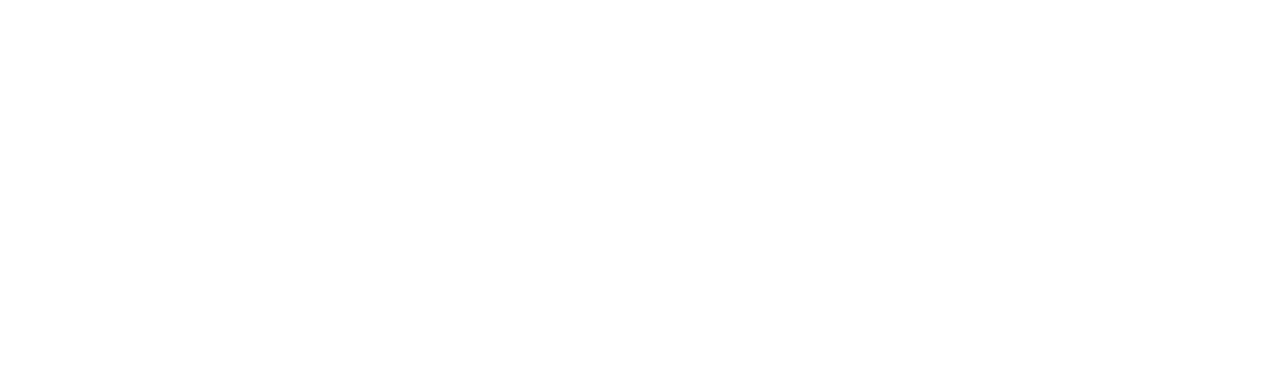
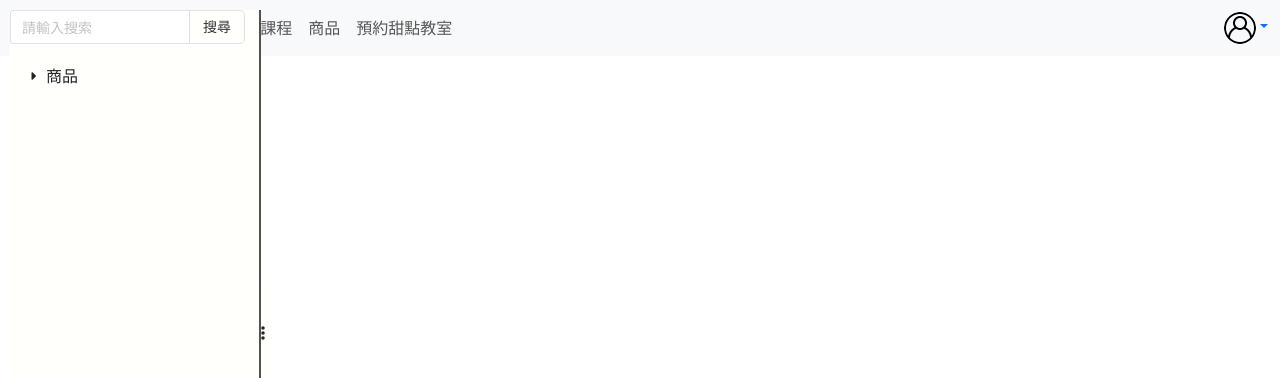
Before and after one commit to HiroLiang/dessertoasis-vue, a Vue app: page /#/demo in a window 1280 px wide. Before the commit this address had no page. Shown: the top 378 px of the page. Built offline with nearby package versions, Linux system fonts and the light colour scheme.

Commit message:
新增組件 side bar

```diff
--- a/src/components/NavBar.vue
+++ b/src/components/NavBar.vue
@@ -62,6 +62,9 @@
                     <li>
                         <router-link to="/mem" class="dropdown-item">會員資料</router-link>
                     </li>
+                    <li>
+                        <router-link to="/demo" class="dropdown-item">Demo</router-link>
+                    </li>
                 </ul>
             </div>
         </div>
--- /dev/null
+++ b/src/components/Standard/ForTree.vue
@@ -0,0 +1,98 @@
+<!--
+    使用方法：
+        傳入值：
+            (1)categoryOptions：查出的分類
+        傳出值：
+            (1)'get-category-id'：選擇到的分類
+ -->
+<script setup>
+import { ref, onMounted } from 'vue';
+import myForTree from './ForTree.vue'
+import { FontAwesomeIcon } from '@fortawesome/vue-fontawesome'
+
+/**定義 emit */
+const emit = defineEmits(['get-category-id'])
+
+/**定義 props */
+const props = defineProps({
+    categoryOptions: {
+        default: [{
+            id: 1,
+            categoryName: '商品',
+            children: [{
+                id: 2,
+                categoryName: '點心',
+                children: [{
+                    id: 3,
+                    categoryName: '蛋糕',
+                }, {
+                    id: 4,
+                    categoryName: '麵包',
+                }]
+            }, {
+                id: 5,
+                categoryName: '工具',
+                children: [{
+                    id: 6,
+                    categoryName: '火箭筒',
+                }, {
+                    id: 7,
+                    categoryName: '步槍',
+                }, {
+                    id: 8,
+                    categoryName: '炸藥',
+                }]
+            }]
+        }]
+    },
+})
+
+/**顯示用資料 */
+const datas = ref([])
+
+/**傳出方法 */
+const getCategoryId = (id) => {
+    emit('get-category-id', id)
+}
+
+/**初始化數據 */
+onMounted(() => {
+    let options = props.categoryOptions.map((option) => {
+        return {
+            id: option.id,
+            categoryName: option.categoryName,
+            children: option.children,
+            show: false
+        }
+    })
+    datas.value = options
+})
+
+</script>
+<template>
+    <ul class="categoryList">
+        <li v-for="category in datas" :key="category.id">
+            <span @click="category.show = !category.show">
+                <font-awesome-icon v-if="!category.show" :icon="['fas', 'caret-right']" size="xs" />
+                <font-awesome-icon v-if="category.show" :icon="['fas', 'caret-down']" size="xs" />
+            </span>
+            <span @click="getCategoryId(category.id)">
+                {{ category.categoryName }}
+            </span>
+            <myForTree v-if="category.children && category.show" :categoryOptions="category.children" />
+        </li>
+    </ul>
+</template>
+<style scoped>
+ul {
+    list-style: none;
+    padding-left: 15px;
+}
+
+ul span {
+    height: 100%;
+    padding-right: 5px;
+    padding-left: 5px;
+    cursor: pointer;
+}
+</style>
--- a/src/components/Standard/Input.vue
+++ b/src/components/Standard/Input.vue
@@ -77,10 +77,10 @@
             <VueDatePicker v-model="searchValue" range />
         </span>
         <span v-else>
-            <n-popselect v-model:value="searchValue" trigger="focus" :options="hintOptions" size="medium" scrollable>
-                <n-input @keypress.enter="getInputValue(searchValue)" v-model:value="searchValue"
-                    :style="{ width: searchSize + 'px' }" :placeholder="myPlaceholder" />
-            </n-popselect>
+            <!-- <n-popselect v-model:value="searchValue" trigger="focus" :options="hintOptions" size="medium" scrollable> -->
+            <n-input @keypress.enter="getInputValue(searchValue)" v-model:value="searchValue"
+                :style="{ width: searchSize + 'px' }" :placeholder="myPlaceholder" />
+            <!-- </n-popselect> -->
         </span>
 
         <n-button type="tertiary" ghost @click="getInputValue(searchValue)" style="border-radius: 5px;">
--- /dev/null
+++ b/src/components/Standard/Sidebar.vue
@@ -0,0 +1,93 @@
+<script setup>
+import ForTree from './ForTree.vue'
+import StandardInput from './Input.vue'
+import { FontAwesomeIcon } from '@fortawesome/vue-fontawesome'
+
+/**定義 emit */
+const emit = defineEmits(['get-category-id'])
+
+const props = defineProps({
+    categoryOptions: {
+        default: [{
+            id: 1,
+            categoryName: '商品',
+            children: [{
+                id: 2,
+                categoryName: '點心',
+                children: [{
+                    id: 3,
+                    categoryName: '蛋糕',
+                }, {
+                    id: 4,
+                    categoryName: '麵包',
+                }]
+            }, {
+                id: 5,
+                categoryName: '工具',
+                children: [{
+                    id: 6,
+                    categoryName: '火箭筒',
+                }, {
+                    id: 7,
+                    categoryName: '步槍',
+                }, {
+                    id: 8,
+                    categoryName: '炸藥',
+                }]
+            }]
+        }]
+    },
+})
+
+/**傳出方法 */
+const getCategoryId = (id) => {
+    emit('get-category-id', id)
+}
+
+</script>
+<template>
+    <div class="sidebarContainer">
+        <div class="categoryContainer">
+            <StandardInput style="margin-bottom: 20px;" searchSize="180" />
+            <ForTree :categoryOptions="categoryOptions" @get-category-id="getCategoryId" />
+        </div>
+        <div class="dotsContainer">
+            <font-awesome-icon :icon="['fas', 'ellipsis-vertical']" />
+        </div>
+    </div>
+</template>
+<style scoped>
+.sidebarContainer {
+    display: flex;
+    position: absolute;
+    padding: 10px;
+    left: 0;
+    top: 0;
+    height: 100%;
+    width: 280px;
+    transform: translateX(-270px);
+    transition: all 0.3s ease-in-out;
+}
+
+.sidebarContainer:hover {
+    transform: translateX(0px);
+}
+
+.categoryContainer {
+    height: 100%;
+    width: 270px;
+    background-color: rgb(255, 255, 251);
+    border-right: 2px double rgb(81, 81, 81);
+
+}
+
+.dotsContainer {
+    position: relative;
+    display: flex;
+    align-items: center;
+    top: 35%;
+    height: 100px;
+    width: 10px;
+    background-color: rgb(255, 255, 251);
+}
+</style>
--- a/src/router/index.js
+++ b/src/router/index.js
@@ -202,6 +202,12 @@
       path: "/cart",
       name: "cart",
       component: () => import("../views/cart/Cart.vue")
+    },
+
+    {
+      path: '/demo',
+      name: 'demo',
+      component: () => import('../views/Demo.vue')
     }
   ],
 })
--- /dev/null
+++ b/src/views/Demo.vue
@@ -0,0 +1,9 @@
+<script setup>
+import Navbar from '../components/NavBar.vue'
+import StandardSidebar from '../components/Standard/Sidebar.vue'
+</script>
+<template>
+    <Navbar />
+    <StandardSidebar />
+</template>
+<style scoped></style>
```
